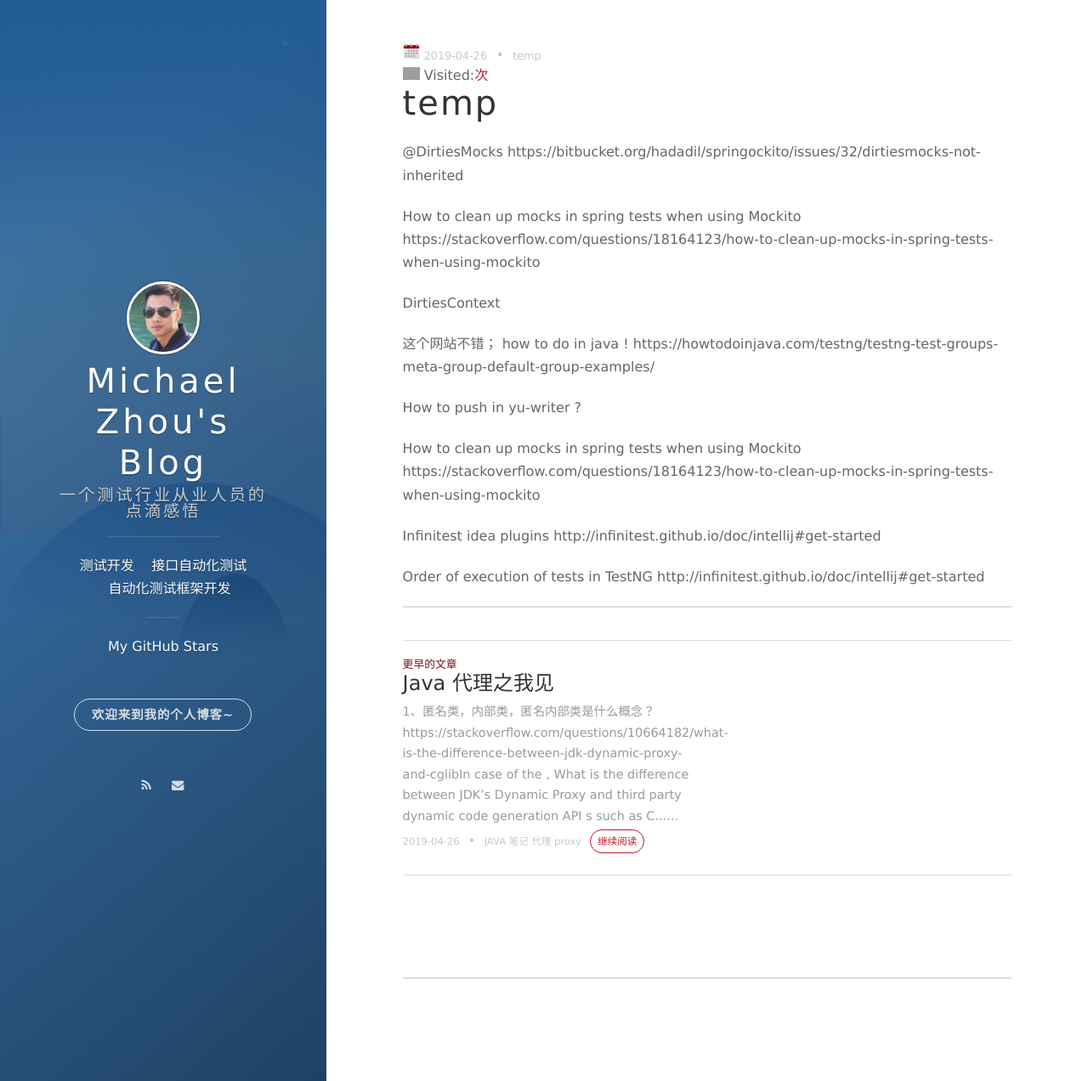
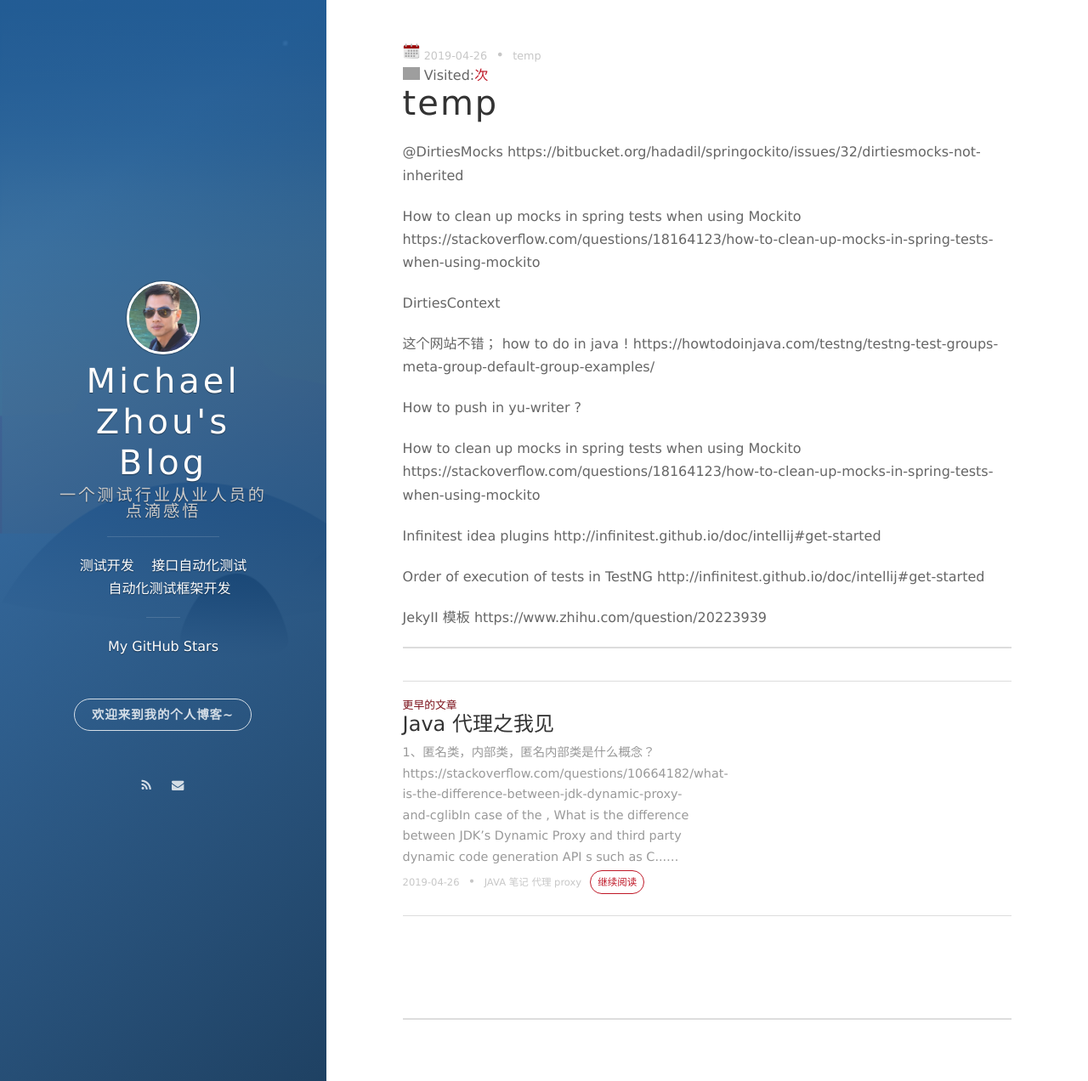
Before and after one commit to MichaelZhou111/MichaelZhou111.github.io, a Jekyll site: the page built from _posts/2019-04-26-temp.md, in a window 1280 px wide and 1272 px high. Shown: the whole window at 85% size. Built offline with Jekyll 4.4.1, drawn with Linux system fonts in a browser that asks for light colours; nearby versions of some CDN libraries; comment, search, counter and statistics services are not loaded; grey boxes are pictures that could not be loaded.

Commit message:
Update 2019-04-26-temp.md
add jekyII address by zhihu

```diff
--- a/_posts/2019-04-26-temp.md
+++ b/_posts/2019-04-26-temp.md
@@ -34,3 +34,7 @@ http://infinitest.github.io/doc/intellij#get-started
 
 Order of execution of tests in TestNG
 http://infinitest.github.io/doc/intellij#get-started
+
+
+JekyII 模板
+https://www.zhihu.com/question/20223939
```
